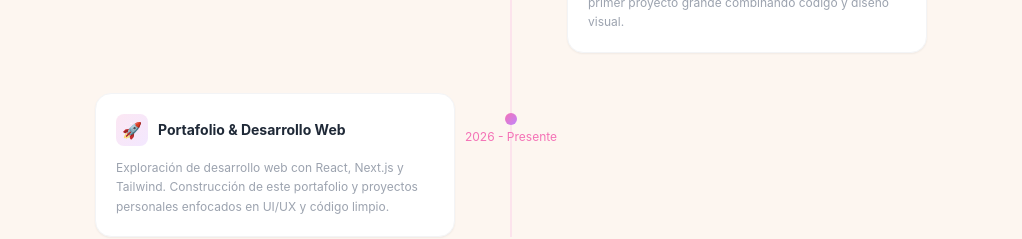
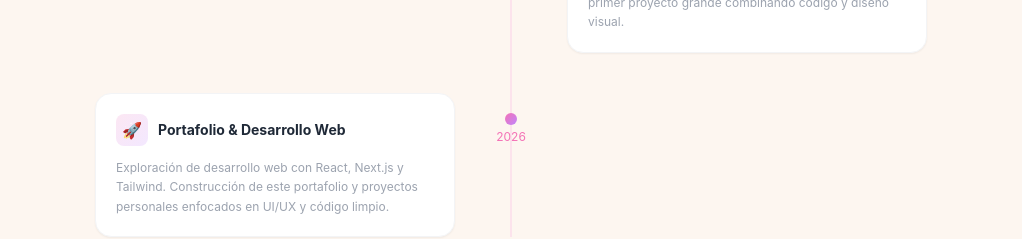
Before and after one commit to TatianaUCC/portafolio, a Next.js app: page / in a window 1280 px wide. Shown: the part 3460-3699 px from the top of the page, without its empty margins (129-1151 px from the left). Built offline with nearby package versions, Linux system fonts and the light colour scheme.

Commit message:
fix: quitar presente del periodo 2026 en timeline

```diff
--- a/data/portfolio.ts
+++ b/data/portfolio.ts
@@ -109,7 +109,7 @@ export const timeline = [
   {
     id: '3',
     title: 'Portafolio & Desarrollo Web',
-    period: '2026 - Presente',
+    period: '2026',
     description: 'Exploración de desarrollo web con React, Next.js y Tailwind. Construcción de este portafolio y proyectos personales enfocados en UI/UX y código limpio.',
     side: 'left',
     icon: '🚀',
```
